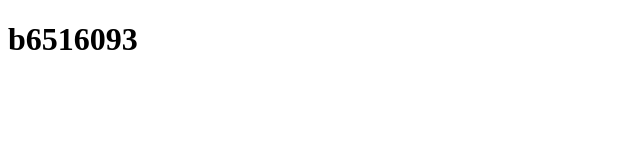
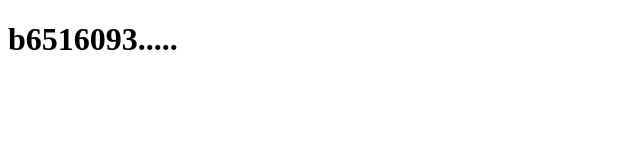
Before and after one commit to seemmer/SE-lab3-B6516093, a plain HTML site: page index.html in a window 1280 px wide. Shown: the full height of the page, 0-640 px from the left. Drawn offline with Linux system fonts and the light colour scheme.

Commit message:
create ui #5

```diff
--- a/index.html
+++ b/index.html
@@ -6,6 +6,6 @@
     <title>Document</title>
 </head>
 <body>
-    <h1>b6516093</h1>
+    <h1>b6516093.....</h1>
 </body>
 </html>
```
